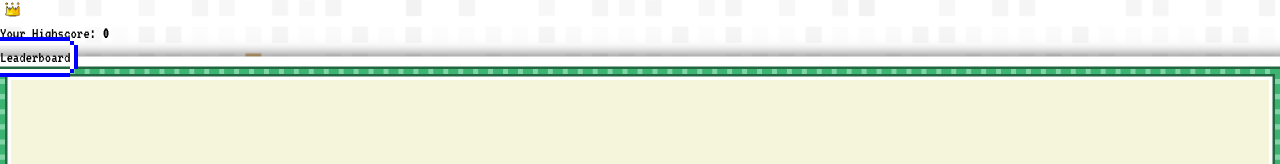
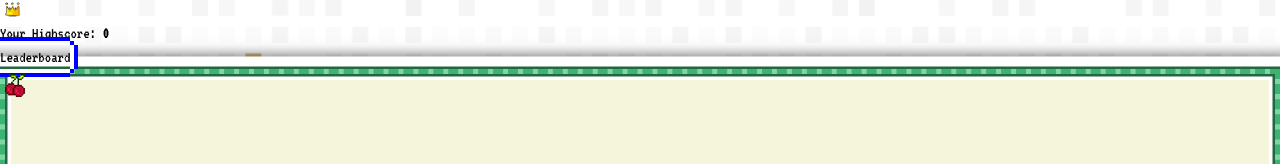
Before and after one commit to SpekCezStolicku/snakeGame, a Vue app: page / in a window 1280 px wide. Shown: the part 272-436 px from the top of the page. Built offline with nearby package versions, Linux system fonts and the light colour scheme.

Commit message:
update types, prepare game Loot

```diff
--- a/src/components/GameBoard.vue
+++ b/src/components/GameBoard.vue
@@ -1,18 +1,18 @@
 <template>
   <section id="board" class="text-center w-[620px] h-[620px] mb-10 mx-auto">
     <Snake />
-    <GameLoot :position="getRandomPosition" />
+    <GameLoot />
   </section>
 </template>
 
 <script setup lang="ts">
 import Snake from './Snake.vue'
 import GameLoot from './GameLoot.vue'
-import { ref, computed, onMounted, onUnmounted } from 'vue'
+import { computed, onMounted, onUnmounted } from 'vue'
 import { useGameStore } from '@/store/gameSettings'
 
 // TYPES
-import type { Direction, Position, Fruit } from '@/types/types'
+import type { Direction } from '@/types/types'
 
 // STORE
 const gameStore = useGameStore()
@@ -48,32 +48,6 @@ function handleKeydown(event: KeyboardEvent) {
   if (newDirection && gameStore.direction !== oppositeDirectionMap[newDirection]) {
     gameStore.setDirection(newDirection)
   }
-}
-
-// LOOT SPAWN AND LOGIC
-const fruits = [
-  { name: 'Apple', image: 'apple', score: 10, bodyIncrease: 0 },
-  { name: 'Banana', image: 'banana', score: 15, bodyIncrease: 1, snakeSpeed: 1 },
-  { name: 'Cherries', image: 'cherries', score: 20, bodyIncrease: 2 },
-  { name: 'Grape', image: 'grape', score: 25, bodyIncrease: 1, snakeSpeed: 2 },
-  { name: 'Lemon', image: 'lemon', score: 30, bodyIncrease: 1, snakeSpeed: 3 },
-  { name: 'Peach', image: 'peach', score: 35, bodyIncrease: 1, snakeSpeed: -2 },
-  { name: 'Melon', image: 'melon', score: 40, bodyIncrease: 3, snakeSpeed: -1 },
-  { name: 'Pineapple', image: 'pineapple', score: 45, bodyIncrease: 2 },
-  { name: 'Strawberry', image: 'strawberry', score: 50, bodyIncrease: 3 }
-]
-
-const currentFruit = ref<Fruit | null>(null)
-function getRandomPosition(): Position {
-  return {
-    x: Math.floor(Math.random() * 31) + 1,
-    y: Math.floor(Math.random() * 31) + 1
-  }
-}
-
-function spawnFruit() {
-  const fruit = fruits[Math.floor(Math.random() * fruits.length)]
-  currentFruit.value = { ...fruit, position: getRandomPosition() }
 }
 
 function startGame() {
--- a/src/components/GameLoot.vue
+++ b/src/components/GameLoot.vue
@@ -1,21 +1,10 @@
 <template>
-  <div
-    v-if="props.visible"
-    :style="{ gridColumnStart: props.position.x, gridRowStart: props.position.y }"
-  >
-    <img :src="`/src/assets/images/loot/${props.image}.png`" alt="Loot" class="loot" />
+  <div>
+    <img :src="`/src/assets/images/loot/cherries.png`" alt="Loot" class="loot" />
   </div>
 </template>
 
-<script setup lang="ts">
-import type { Position } from './GameBoard.vue'
-
-const props = defineProps({
-  visible: Boolean,
-  image: String,
-  position: { type: Object as () => Position, required: true }
-})
-</script>
+<script setup lang="ts"></script>
 
 <style scoped>
 .loot {
--- a/src/store/gameSettings.ts
+++ b/src/store/gameSettings.ts
@@ -1,7 +1,7 @@
 import { defineStore } from 'pinia'
 
 // TYPES
-import type { Direction } from '@/types/types'
+import type { Direction, Loot } from '@/types/types'
 
 export const useGameStore = defineStore('game', {
   state: () => ({
@@ -24,6 +24,17 @@ export const useGameStore = defineStore('game', {
     ],
     direction: 'UP' as Direction,
     nextDirection: null as Direction | null,
+    loot: [
+      { name: 'Apple', image: 'apple', score: 10, bodyIncrease: 0 },
+      { name: 'Banana', image: 'banana', score: 15, bodyIncrease: 1, snakeSpeed: 1 },
+      { name: 'Cherries', image: 'cherries', score: 20, bodyIncrease: 2 },
+      { name: 'Grape', image: 'grape', score: 25, bodyIncrease: 1, snakeSpeed: 2 },
+      { name: 'Lemon', image: 'lemon', score: 30, bodyIncrease: 1, snakeSpeed: 3 },
+      { name: 'Peach', image: 'peach', score: 35, bodyIncrease: 1, snakeSpeed: -2 },
+      { name: 'Melon', image: 'melon', score: 40, bodyIncrease: 3, snakeSpeed: -1 },
+      { name: 'Pineapple', image: 'pineapple', score: 45, bodyIncrease: 2 },
+      { name: 'Strawberry', image: 'strawberry', score: 50, bodyIncrease: 3 }
+    ] as Loot[],
     gameStarted: false
   }),
   actions: {
--- a/src/types/types.ts
+++ b/src/types/types.ts
@@ -5,11 +5,12 @@ export type Position = {
   y: number
 }
 
-export type Fruit = {
+export type Loot = {
   name: string
   image: string
   score: number
-  position: Position
+  bodyIncrease: number
+  snakeSpeed?: number
 }
 
 export interface LeaderboardScore {
```
